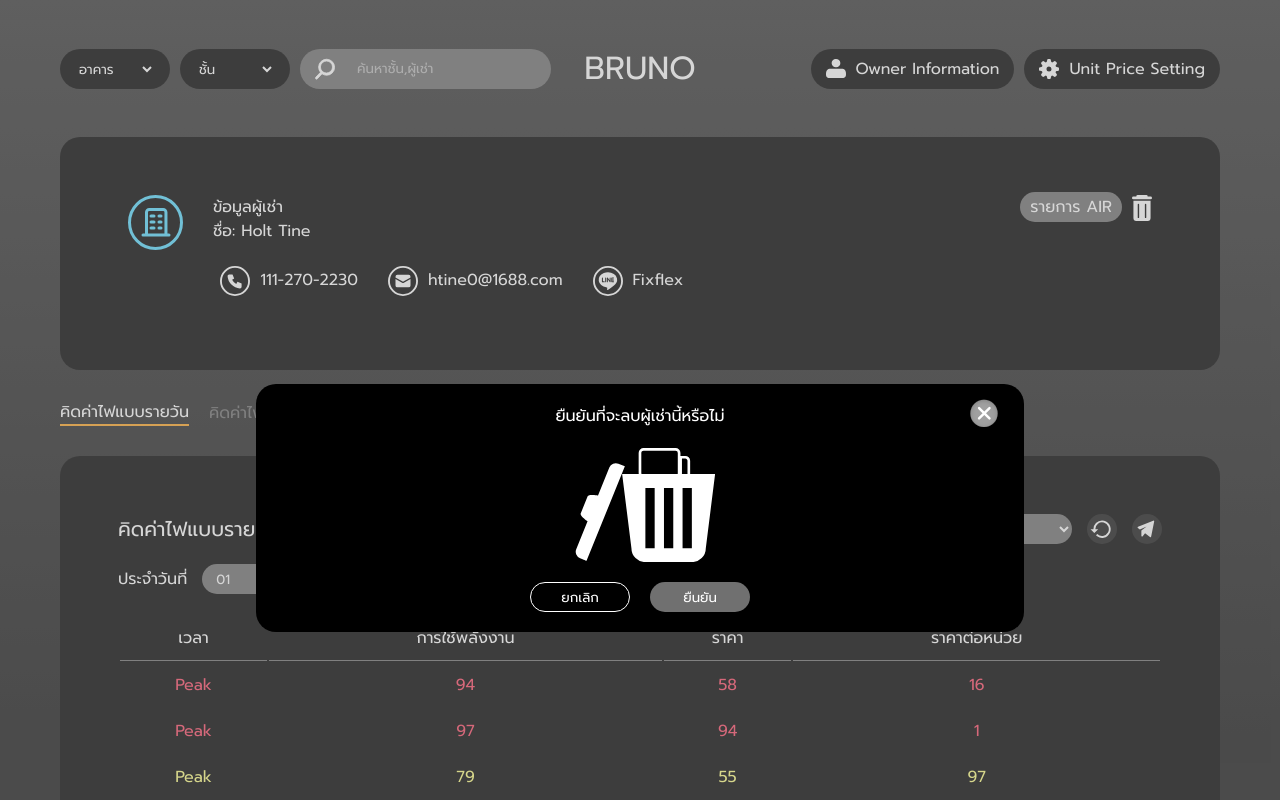
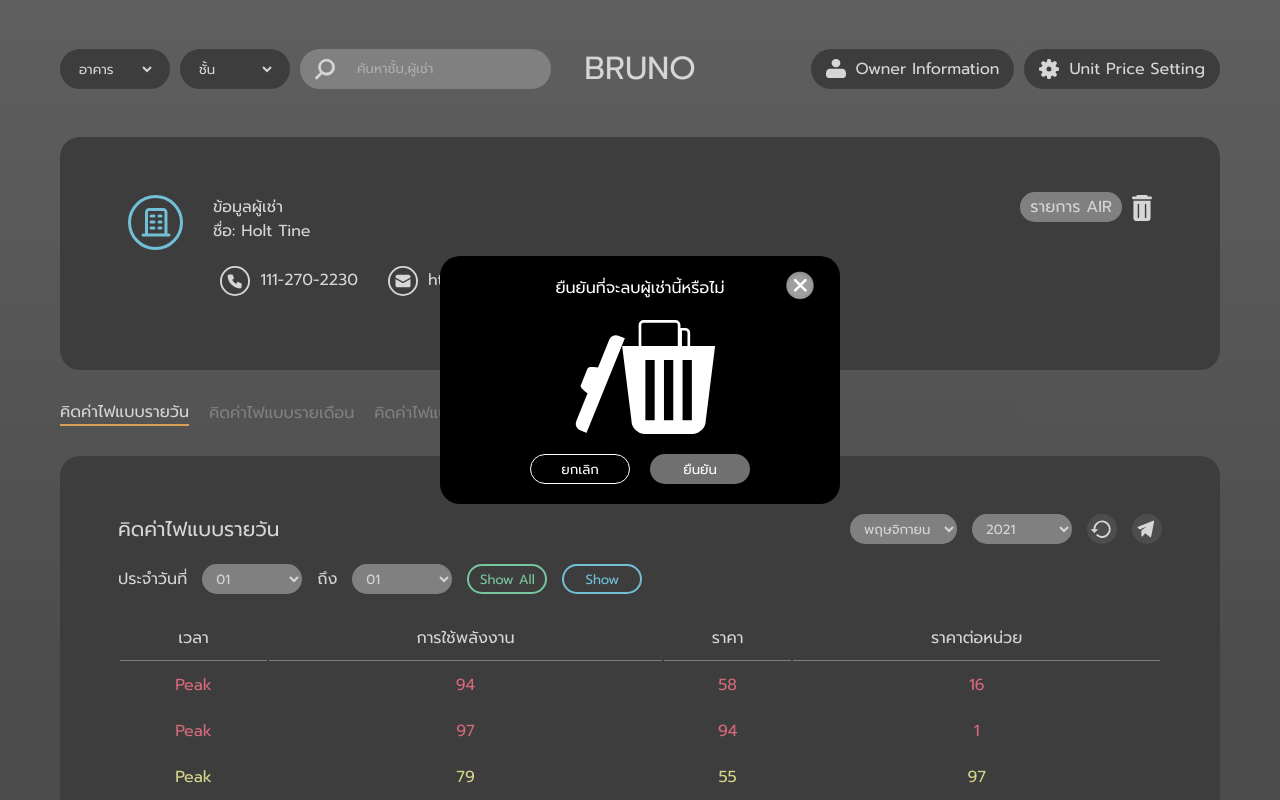
Before and after one commit to jarangit/bruno, a Next.js app: page /user/1 in a window 1280 px wide. Both pictures are taken after a click on the picture 1142 px from the left and 207 px from the top of the page. Shown: the top 800 px of the page. Built offline with nearby package versions, Linux system fonts and the light colour scheme.

Commit message:
fix: styles

```diff
--- a/styles/modal/delModal.module.scss
+++ b/styles/modal/delModal.module.scss
@@ -3,7 +3,7 @@
 .modal{
   position: fixed; /* Stay in place */
   z-index: 1; /* Sit on top */
-  padding-top: 30%; /* Location of the box */
+  padding-top: 20%; /* Location of the box */
   left: 0;
   top: 0;
   width: 100%; /* Full width */
@@ -17,7 +17,7 @@
   background-color: $color-black;
   margin: auto;
   padding: 20px;
-  width: 60%;
+  width: 400px;
   border-radius: 20px;
   display: flex;
   flex-direction: column;
```
